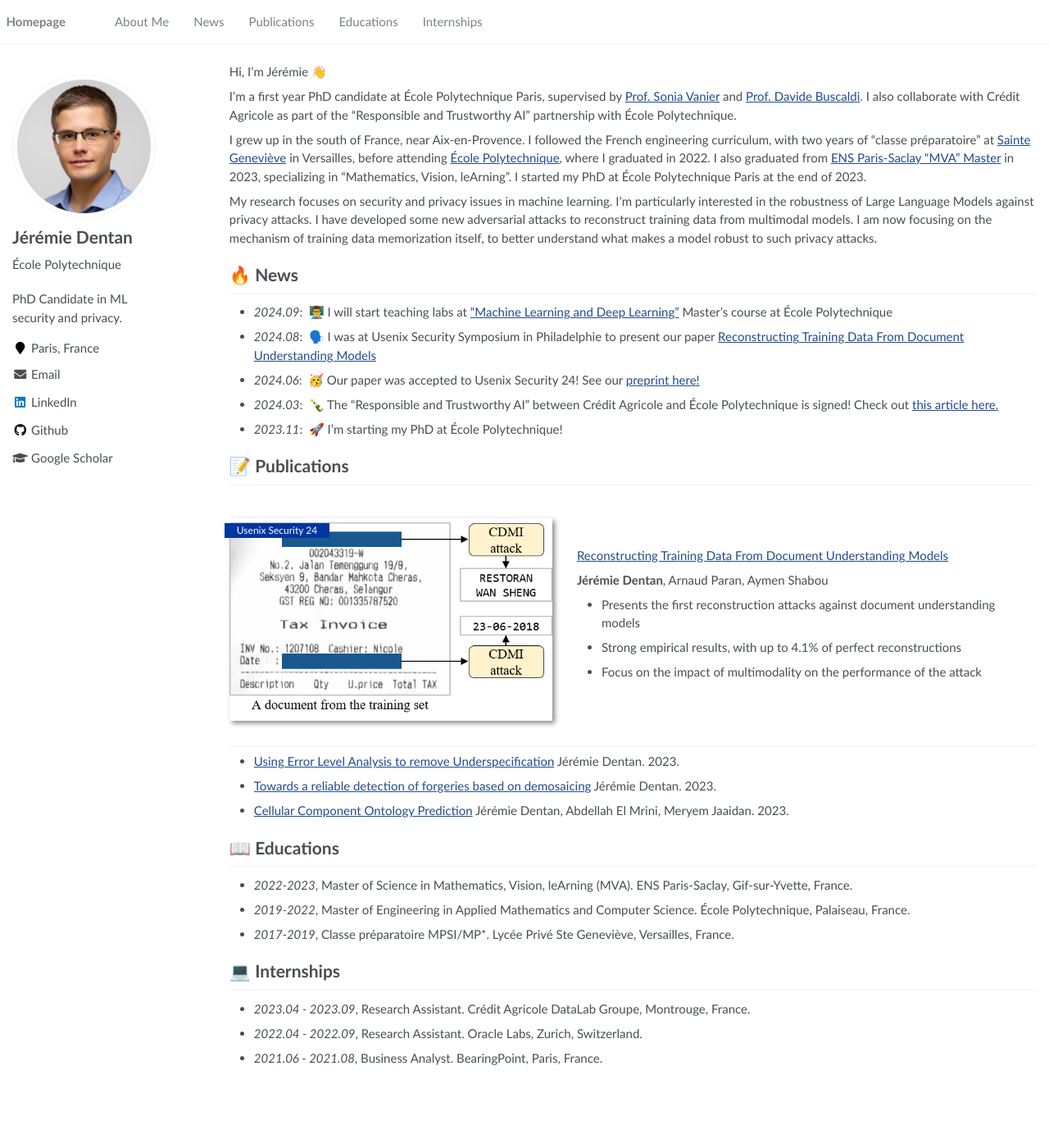
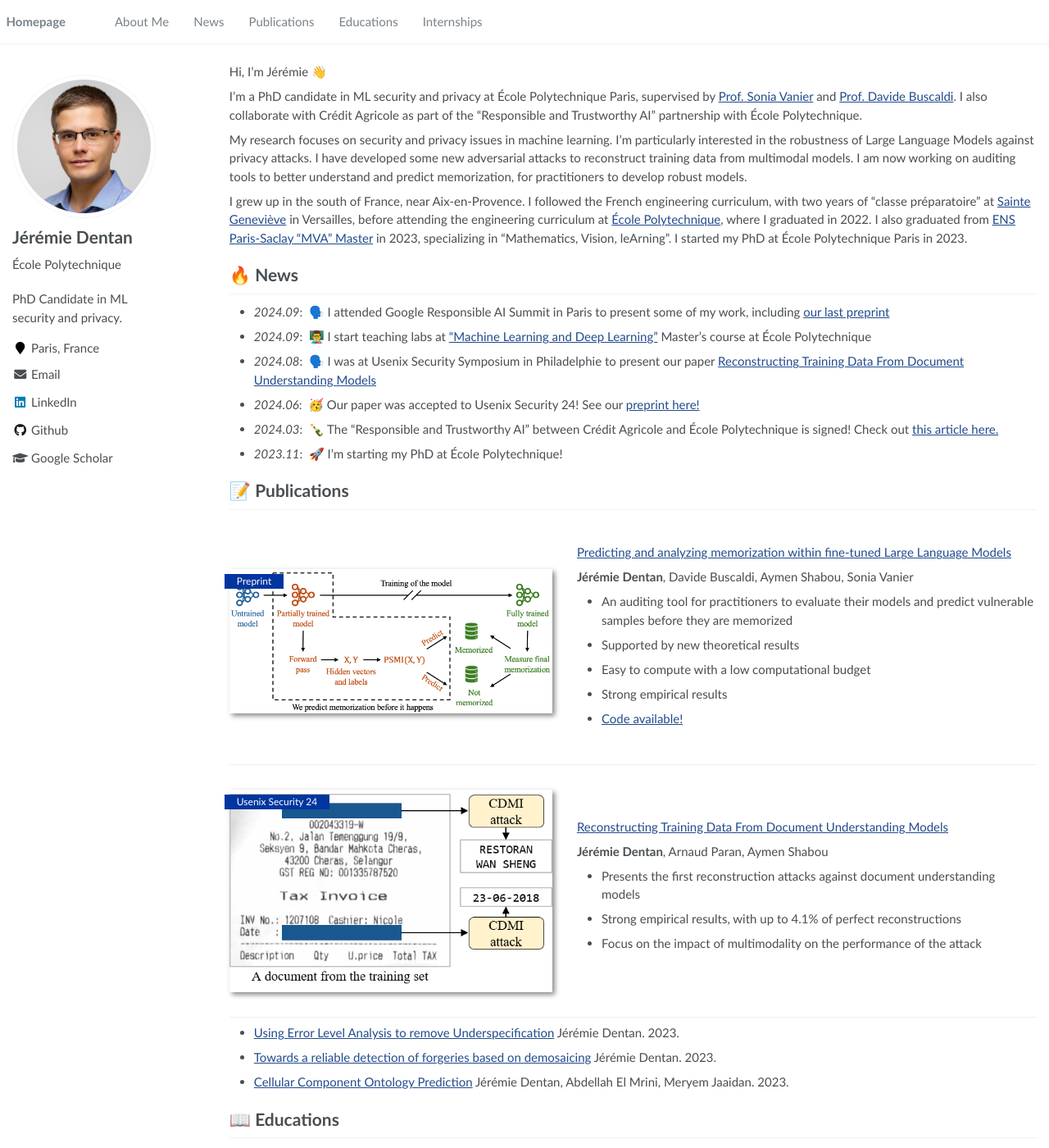
Before and after one commit to DentanJeremie/DentanJeremie.github.io, a Jekyll site: the page built from _pages/about.md, in a window 1280 px wide and 1400 px high. Shown: the whole window at 82% size. Built offline with Jekyll 4.4.1, drawn with Linux system fonts in a browser that asks for light colours.

Commit message:
Updated with preprint

```diff
--- a/_pages/about.md
+++ b/_pages/about.md
@@ -19,14 +19,15 @@ redirect_from:
 
 Hi, I'm Jérémie 👋
 
-I'm a first year PhD candidate at École Polytechnique Paris, supervised by [Prof. Sonia Vanier](https://www.linkedin.com/in/sonia-vanier-31657061/) and [Prof. Davide Buscaldi](https://sites.google.com/site/davidebuscaldi/). I also collaborate with Crédit Agricole as part of the "Responsible and Trustworthy AI" partnership with École Polytechnique.
+I'm a PhD candidate in ML security and privacy at École Polytechnique Paris, supervised by [Prof. Sonia Vanier](https://www.linkedin.com/in/sonia-vanier-31657061/) and [Prof. Davide Buscaldi](https://sites.google.com/site/davidebuscaldi/). I also collaborate with Crédit Agricole as part of the "Responsible and Trustworthy AI" partnership with École Polytechnique.
 
-I grew up in the south of France, near Aix-en-Provence. I followed the French engineering curriculum, with two years of "classe préparatoire" at [Sainte Geneviève](https://www.bginette.com) in Versailles, before attending [École Polytechnique](https://programmes.polytechnique.edu/en/ingenieur-polytechnicien-program/ingenieur-polytechnicien-program), where I graduated in 2022. I also graduated from [ENS Paris-Saclay "MVA" Master](https://www.master-mva.com) in 2023, specializing in "Mathematics, Vision, leArning". I started my PhD at École Polytechnique Paris at the end of 2023.
+My research focuses on security and privacy issues in machine learning. I'm particularly interested in the robustness of Large Language Models against privacy attacks. I have developed some new adversarial attacks to reconstruct training data from multimodal models. I am now working on auditing tools to better understand and predict memorization, for practitioners to develop robust models.
 
-My research focuses on security and privacy issues in machine learning. I'm particularly interested in the robustness of Large Language Models against privacy attacks. I have developed some new adversarial attacks to reconstruct training data from multimodal models. I am now focusing on the mechanism of training data memorization itself, to better understand what makes a model robust to such privacy attacks.
+I grew up in the south of France, near Aix-en-Provence. I followed the French engineering curriculum, with two years of "classe préparatoire" at [Sainte Geneviève](https://www.bginette.com) in Versailles, before attending the engineering curriculum at [École Polytechnique](https://programmes.polytechnique.edu/en/ingenieur-polytechnicien-program/ingenieur-polytechnicien-program), where I graduated in 2022. I also graduated from [ENS Paris-Saclay "MVA" Master](https://www.master-mva.com) in 2023, specializing in "Mathematics, Vision, leArning". I started my PhD at École Polytechnique Paris in 2023.
 
 # 🔥 News
-- *2024.09*: &nbsp;👨‍🏫 I will start teaching labs at ["Machine Learning and Deep Learning"](https://synapses.polytechnique.fr/catalogue/2022-2023/ue/565/INF554-machine-and-deep-learning) Master's course at École Polytechnique
+- *2024.09*: &nbsp;🗣️ I attended Google Responsible AI Summit in Paris to present some of my work, including [our last preprint](https://arxiv.org/abs/2409.18858)
+- *2024.09*: &nbsp;👨‍🏫 I start teaching labs at ["Machine Learning and Deep Learning"](https://synapses.polytechnique.fr/catalogue/2022-2023/ue/565/INF554-machine-and-deep-learning) Master's course at École Polytechnique
 - *2024.08*: &nbsp;🗣️ I was at Usenix Security Symposium in Philadelphie to present our paper [Reconstructing Training Data From Document Understanding Models](https://www.usenix.org/conference/usenixsecurity24/presentation/dentan)
 - *2024.06*: &nbsp;🥳 Our paper was accepted to Usenix Security 24! See our [preprint here!](https://arxiv.org/abs/2406.03182)
 - *2024.03*: &nbsp;🍾 The "Responsible and Trustworthy AI" between Crédit Agricole and École Polytechnique is signed! Check out [this article here.](https://www.polytechnique.edu/en/news/inauguration-chair-trustworthy-and-responsible-artificial-intelligence)
@@ -34,7 +35,21 @@ My research focuses on security and privacy issues in machine learning. I'm part
 
 # 📝 Publications
 
-<div class='paper-box'><div class='paper-box-image'><div><div class="badge">Usenix Security 24</div><img src='images/teaser_zoom.png' alt="sym" width="100%"></div></div>
+<div class='paper-box'><div class='paper-box-image'><div><div class="badge">Preprint</div><img src='images/predict_teaser.png' alt="sym" width="100%"></div></div>
+<div class='paper-box-text' markdown="1">
+
+[Predicting and analyzing memorization within fine-tuned Large Language Models](https://arxiv.org/abs/2409.18858)
+
+**Jérémie Dentan**, Davide Buscaldi, Aymen Shabou, Sonia Vanier
+- An auditing tool for practitioners to evaluate their models and predict vulnerable samples before they are memorized
+- Supported by new theoretical results
+- Easy to compute with a low computational budget
+- Strong empirical results
+- [Code available!](https://github.com/orailix/predict_llm_memorization)
+</div>
+</div>
+
+<div class='paper-box'><div class='paper-box-image'><div><div class="badge">Usenix Security 24</div><img src='images/cdmi_teaser.png' alt="sym" width="100%"></div></div>
 <div class='paper-box-text' markdown="1">
 
 [Reconstructing Training Data From Document Understanding Models](https://www.usenix.org/conference/usenixsecurity24/presentation/dentan)
```
Also changed, not shown: images/cdmi_teaser.png (renamed from images/teaser_zoom.png), images/predict_teaser.png (added).
